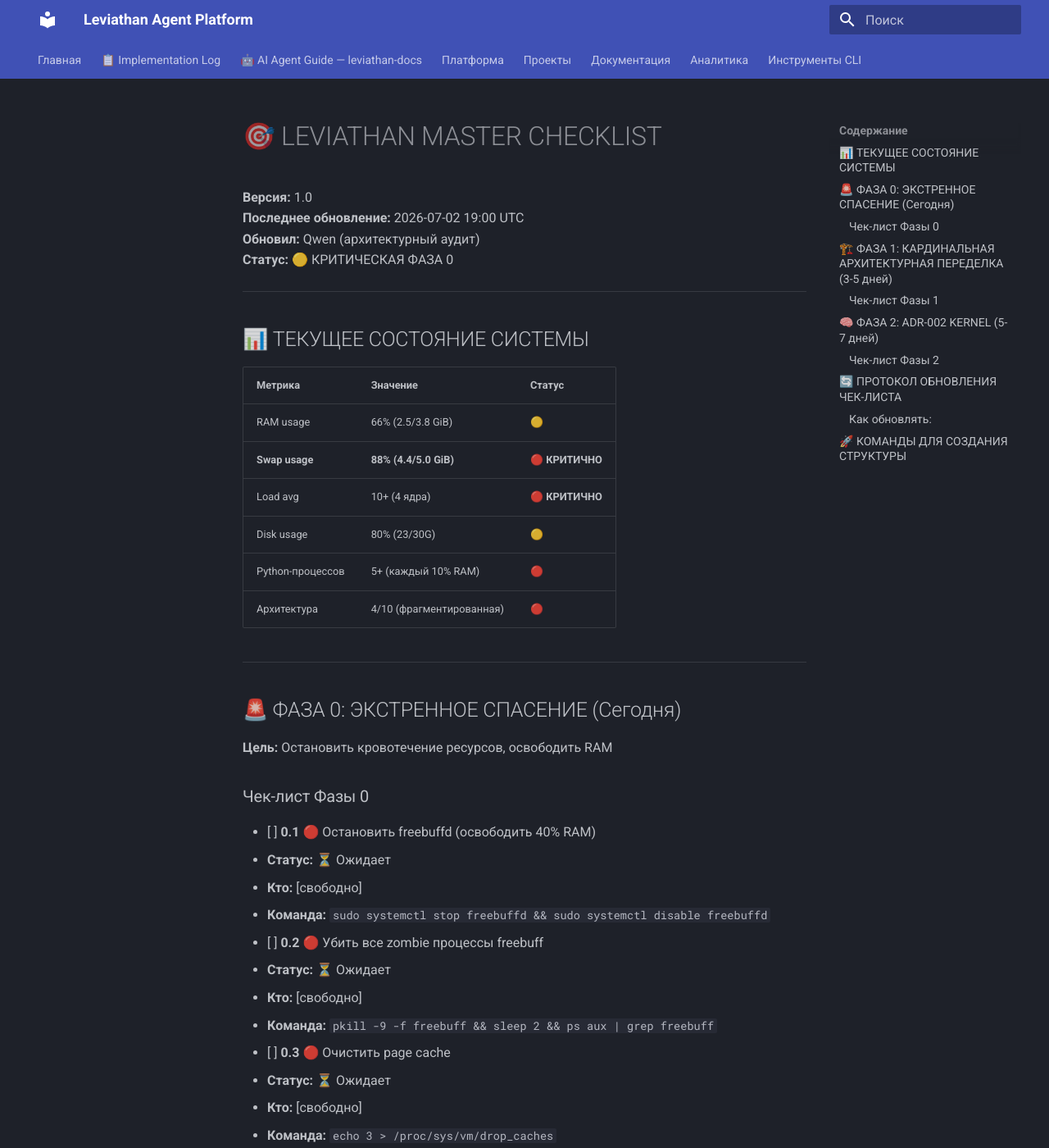
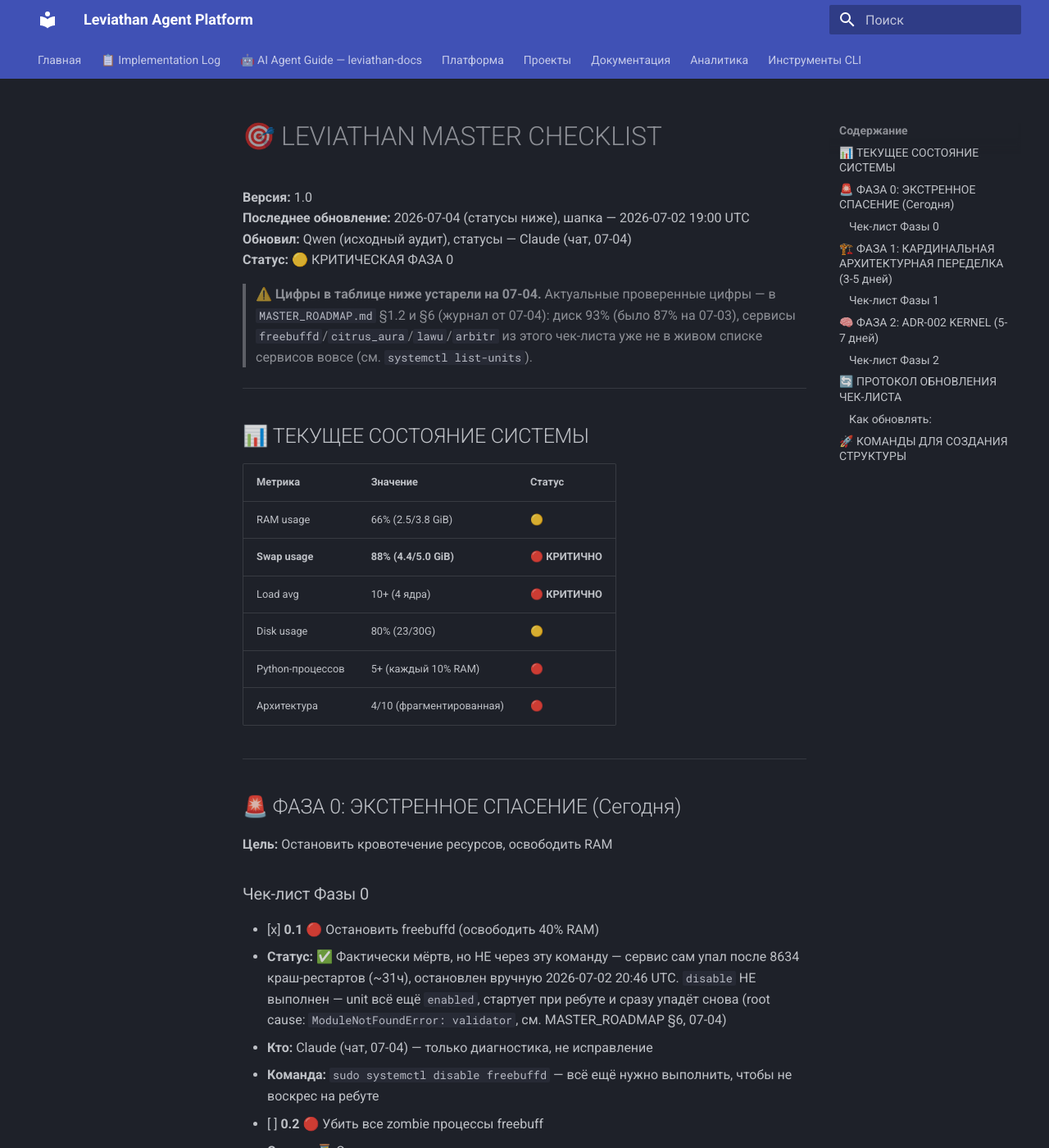
Before and after one commit to lidenal85-blip/leviathan-docs, an MkDocs documentation site: the page built from docs/plans/MASTER_CHECKLIST.md, in a window 1280 px wide and 1400 px high. Shown: the whole window at 82% size. Built offline with MkDocs 1.6.1 and Material for MkDocs 9.7.7, drawn with Linux system fonts in a browser that asks for light colours; some of the changed text lies outside the part shown.

Commit message:
docs: audit 2026-07-04 (Claude, chat) - freebuffd root cause, kernel.py StateMachine bug confirmed, 4th token leak, path drift 2.1

```diff
--- a/docs/plans/MASTER_CHECKLIST.md
+++ b/docs/plans/MASTER_CHECKLIST.md
@@ -1,8 +1,10 @@
 # 🎯 LEVIATHAN MASTER CHECKLIST
 **Версия:** 1.0
-**Последнее обновление:** 2026-07-02 19:00 UTC
-**Обновил:** Qwen (архитектурный аудит)
+**Последнее обновление:** 2026-07-04 (статусы ниже), шапка — 2026-07-02 19:00 UTC
+**Обновил:** Qwen (исходный аудит), статусы — Claude (чат, 07-04)
 **Статус:** 🟡 КРИТИЧЕСКАЯ ФАЗА 0
+
+> ⚠️ **Цифры в таблице ниже устарели на 07-04.** Актуальные проверенные цифры — в `MASTER_ROADMAP.md` §1.2 и §6 (журнал от 07-04): диск 93% (было 87% на 07-03), сервисы `freebuffd`/`citrus_aura`/`lawu`/`arbitr` из этого чек-листа уже не в живом списке сервисов вовсе (см. `systemctl list-units`).
 
 ---
 
@@ -25,10 +27,10 @@
 
 ### Чек-лист Фазы 0
 
-- [ ] **0.1** 🔴 Остановить freebuffd (освободить 40% RAM)
-  - **Статус:** ⏳ Ожидает
-  - **Кто:** [свободно]
-  - **Команда:** `sudo systemctl stop freebuffd && sudo systemctl disable freebuffd`
+- [x] **0.1** 🔴 Остановить freebuffd (освободить 40% RAM)
+  - **Статус:** ✅ Фактически мёртв, но НЕ через эту команду — сервис сам упал после 8634 краш-рестартов (~31ч), остановлен вручную 2026-07-02 20:46 UTC. `disable` НЕ выполнен — unit всё ещё `enabled`, стартует при ребуте и сразу упадёт снова (root cause: `ModuleNotFoundError: validator`, см. MASTER_ROADMAP §6, 07-04)
+  - **Кто:** Claude (чат, 07-04) — только диагностика, не исправление
+  - **Команда:** `sudo systemctl disable freebuffd` — всё ещё нужно выполнить, чтобы не воскрес на ребуте
 
 - [ ] **0.2** 🔴 Убить все zombie процессы freebuff
   - **Статус:** ⏳ Ожидает
@@ -131,10 +133,11 @@
 
 ### Чек-лист Фазы 2
 
-- [ ] **2.1** 🔴 Реализовать ScenarioPolicy (Pydantic)
-  - **Статус:** ⏳ Ожидает
-  - **Кто:** [свободно]
-  - **Файл:** `/opt/leviathan_engine/agent_service/lap/kernel/policy.py`
+- [~] **2.1** 🔴 Реализовать ScenarioPolicy (Pydantic)
+  - **Статус:** ⚠️ В процессе, НО по другому пути — фактически реализуется в `agent_service/core_bridge/scenario_loader.py` (помечено в коде как «ADR-002 Core Kernel Component 1/4»), НЕ в `lap/kernel/`. География путей из этого чек-листа не совпадает с тем, что реально пишется на диске. Файл по-прежнему не в git.
+  - **Кто:** неизвестная сессия (не закоммичено, авторство не определить из git log)
+  - **Файл (план):** `/opt/leviathan_engine/agent_service/lap/kernel/policy.py`
+  - **Файл (факт):** `/opt/leviathan_engine/agent_service/core_bridge/scenario_loader.py`
 
 - [ ] **2.2** 🔴 Реализовать DecisionEngine
   - **Статус:** ⏳ Ожидает
```
Also changed, not shown: docs/MASTER_ROADMAP.md (+1 -0 lines).
